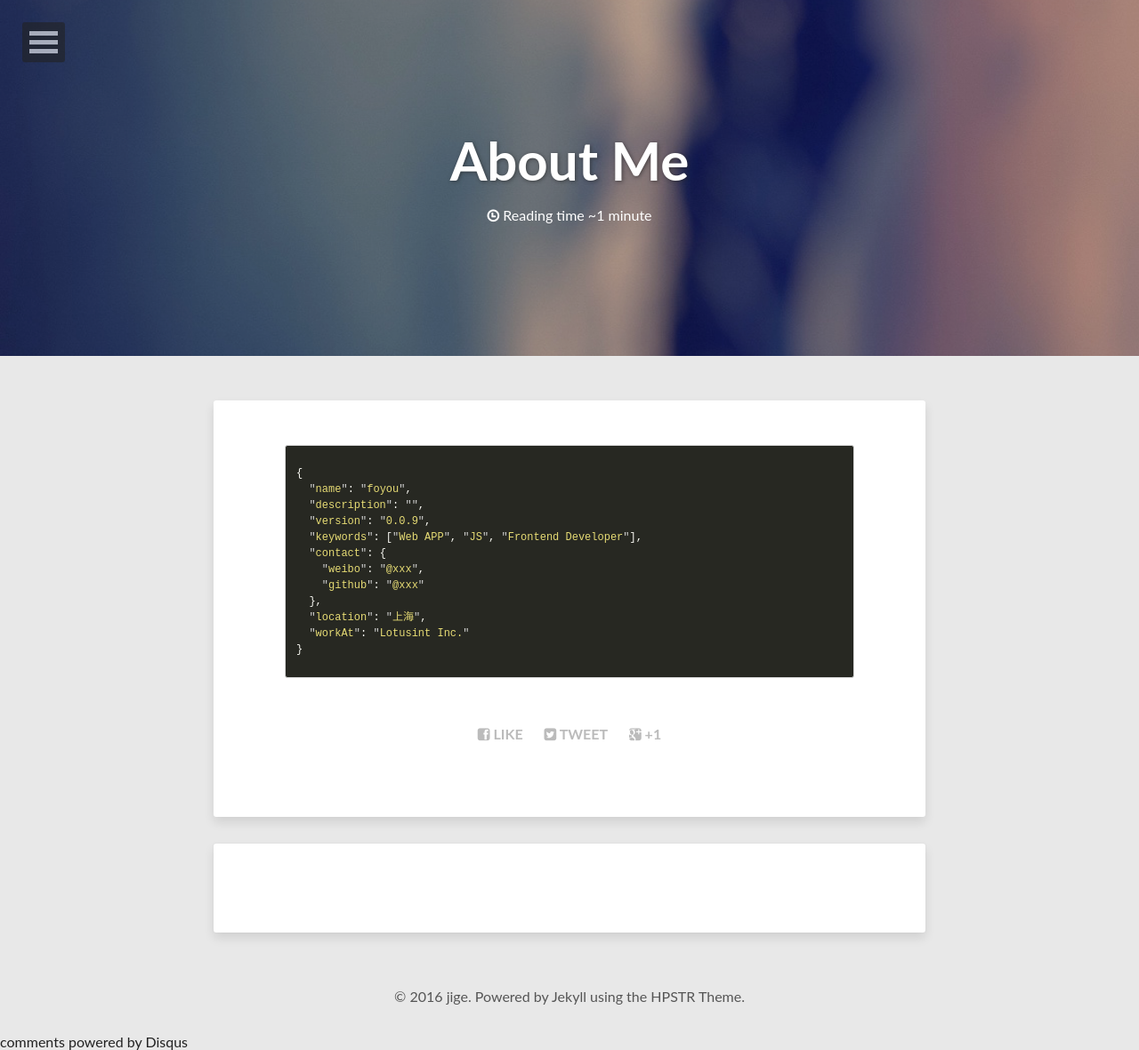
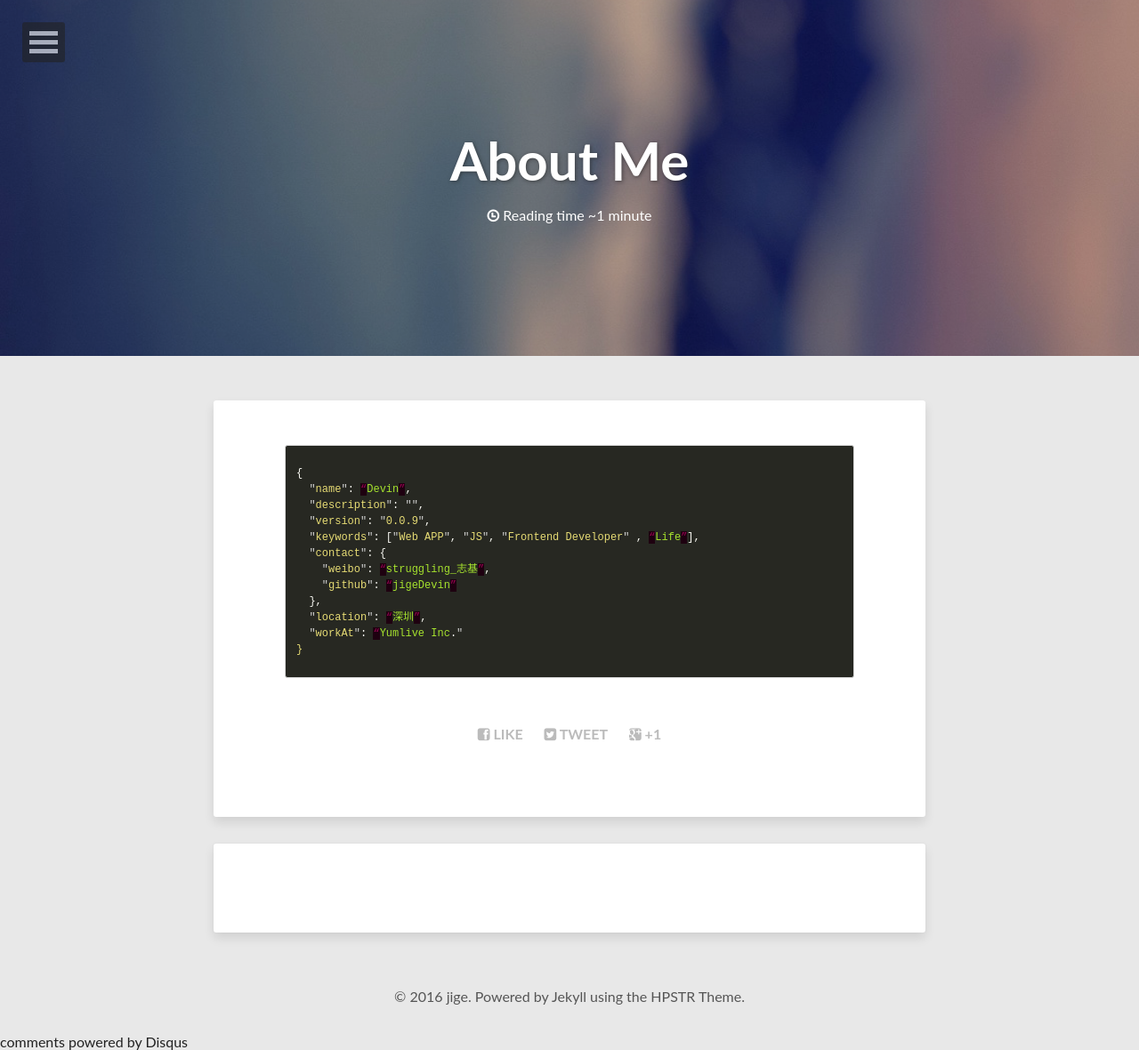
Before and after one commit to jigeDevin/jigeDevin.github.io, a Jekyll site: the page built from about.md, in a window 1280 px wide. Shown: the whole page at 89% size. Built offline with Jekyll 4.4.1, drawn with Linux system fonts in a browser that asks for light colours; nearby versions of some CDN libraries; comment, search, counter and statistics services are not loaded.

Commit message:
no message

```diff
--- a/_config.yml
+++ b/_config.yml
@@ -1,5 +1,5 @@
 title:            浮游
-description:      哈哈哈
+description:      人生若只如初见
 disqus_shortname: 你在disqus的帐号
 reading_time:     true
 words_per_minute: 200
@@ -11,7 +11,7 @@ url:              http://jigeDevin.github.io
 owner:
   name:           jige          #你的自定义名称
   avatar:         avatar.jpg   #你的头像图片
-  bio:            “我是一个饼”           #你的简介
+  bio:            “我叫基哥，基哥是我”           #你的简介
   email:          nsharden@163.com   #你的邮箱
   # Social networking links used in footer. Update and remove as you like.
   twitter:
--- a/about.md
+++ b/about.md
@@ -11,15 +11,15 @@ share: true
 
 {% highlight JavaScript %}
 {
-  "name": "foyou",
+  "name": “Devin”,
   "description": "",
   "version": "0.0.9",
-  "keywords": ["Web APP", "JS", "Frontend Developer"],
+  "keywords": ["Web APP", "JS", "Frontend Developer" , “Life”],
   "contact": {
-    "weibo": "@xxx",
-    "github": "@xxx"
+    "weibo": “struggling_志基”,
+    "github": “jigeDevin”
   },
-  "location": "上海",
-  "workAt": "Lotusint Inc."
+  "location": “深圳”,
+  "workAt": “Yumlive Inc."
 }
 {% endhighlight %}
```
